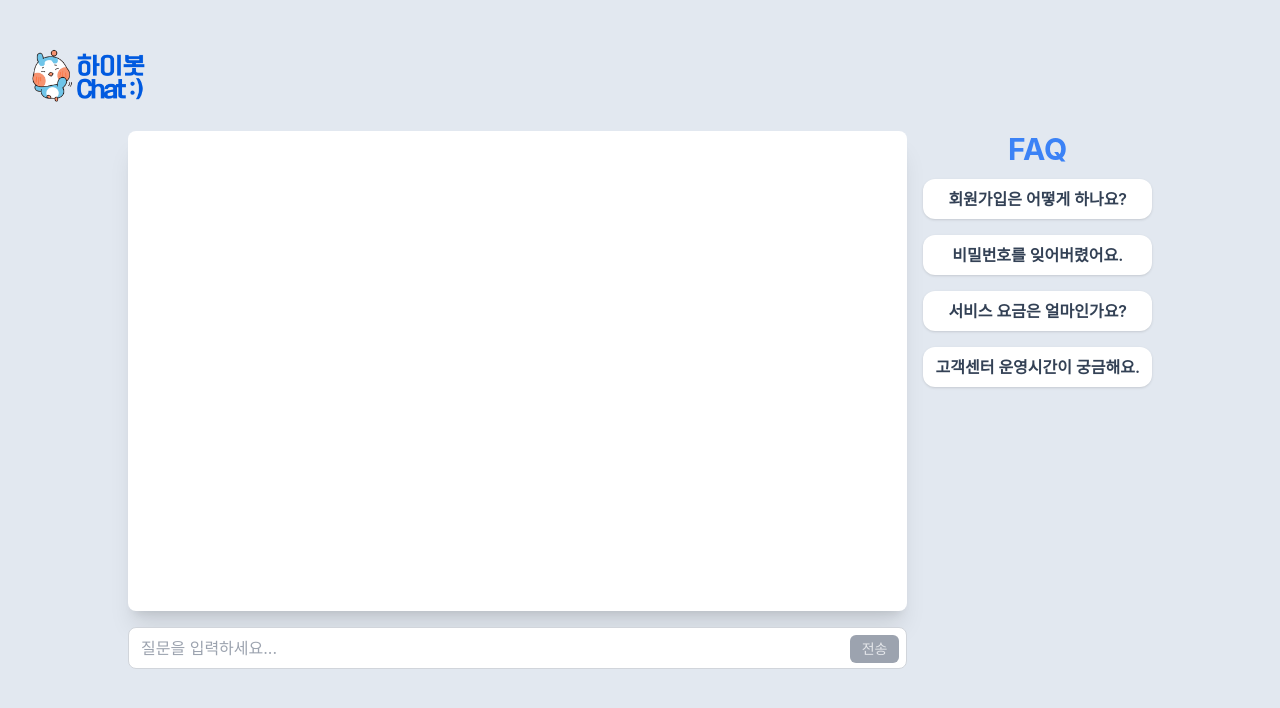
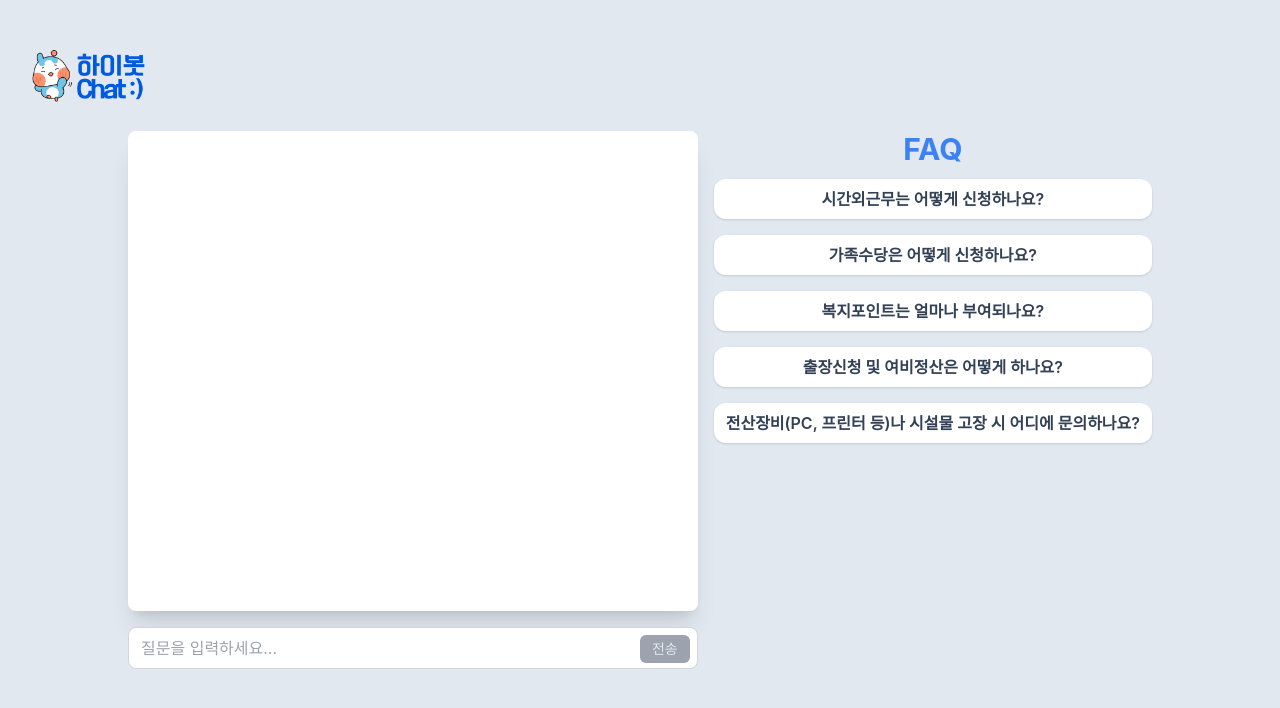
Before and after one commit to Jang-Eun-Ji/HiBot-Chat, a React (Create React App) app in the folder frontend/: page / in a window 1280 px wide. Shown: the top 708 px of the page. Built offline with nearby package versions, Linux system fonts and the light colour scheme.

Commit message:
constans 파일 생성

```diff
--- a/frontend/src/FAQList.js
+++ b/frontend/src/FAQList.js
@@ -1,10 +1,4 @@
-// ✅ FAQ 리스트
-const faqList = [
-    "회원가입은 어떻게 하나요?",
-    "비밀번호를 잊어버렸어요.",
-    "서비스 요금은 얼마인가요?",
-    "고객센터 운영시간이 궁금해요.",
-];
+import { faqList } from "./constants";
 
 function FAQList({ setChatHistory, isLoading, setIsLoading }) {
     const handleFAQClick = (question) => {
--- /dev/null
+++ b/frontend/src/constants.js
@@ -0,0 +1,8 @@
+// ✅ FAQ 리스트
+export const faqList = [
+    "시간외근무는 어떻게 신청하나요?",
+    "가족수당은 어떻게 신청하나요?",
+    "복지포인트는 얼마나 부여되나요?",
+    "출장신청 및 여비정산은 어떻게 하나요?",
+    "전산장비(PC, 프린터 등)나 시설물 고장 시 어디에 문의하나요?"
+];
```
Lines whose indentation alone changed are shown as unchanged.
